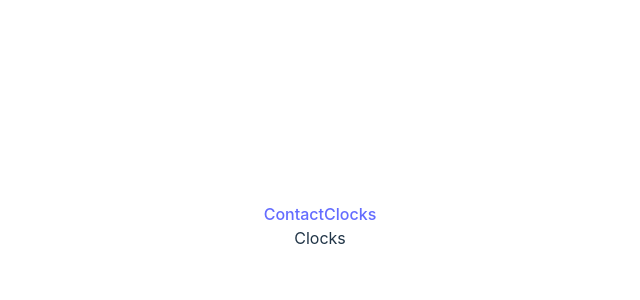
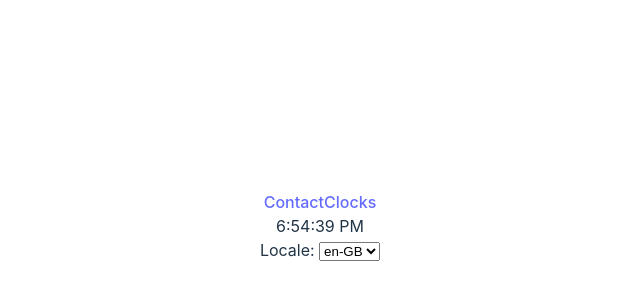
Before and after one commit to madjbb/react-hw-2, a React (Vite) app: page /clocks in a window 1280 px wide. Shown: the part 174-474 px from the top of the page, without its empty margins (320-960 px from the left). Built offline with nearby package versions, Linux system fonts and the light colour scheme.

Commit message:
clocks page

```diff
--- /dev/null
+++ b/src/components/Clock.jsx
@@ -0,0 +1,9 @@
+import React from 'react'
+
+function Clock({ formatter, date }) {
+  return (
+    <div>{formatter.format(date)}</div>
+  )
+}
+
+export default Clock
--- /dev/null
+++ b/src/components/LocaleDropdown.jsx
@@ -0,0 +1,33 @@
+import React from 'react';
+import { useForm } from 'react-hook-form';
+import { nanoid } from 'nanoid';
+
+function LocaleDropdown({ locale, setLocale }) {
+  const { register, handleSubmit, setValue, formState: {errors} } = useForm({ mode: `onChange` });
+  // const submitHandler = (locale) => {
+  //   console.log(locale.localeDropdown);
+  //   setLocale(locale);
+  // };
+  const handleInputChanges = (event) => {
+    const value = event.target.value;
+    console.log(value);
+    setLocale(value);
+    setValue("locale", value);
+  };
+  return (
+  //  <form onChange={handleSubmit(submitHandler)}>
+  <form>
+    <label>
+      Locale:{` `}
+      <select defaultValue="hello" {...register(`localeDropdown`, {onChange: handleInputChanges})}>
+        <option selected value="en-GB">en-GB</option>
+        <option value="en-US">en-US</option>
+        <option value="ko-KR">ko-KR</option>
+        <option value="ar-EG">ar-EG</option>
+      </select>
+    </label>
+   </form>
+  )
+}
+
+export default LocaleDropdown
--- a/src/pages/Clocks.jsx
+++ b/src/pages/Clocks.jsx
@@ -1,7 +1,29 @@
-import React from 'react';
+import React, { useState } from 'react';
+import Clock from '../components/Clock';
+import LocaleDropdown from '../components/LocaleDropdown';
 
 function Clocks() {
-  return <div>Clocks</div>;
+
+  const userLocale = navigator.languages && navigator.languages.length ? navigator.languages[0] : navigator.language;
+
+  const options = {
+    hour: `numeric`,
+    minute: `numeric`,
+    second: `numeric`,
+  };
+
+  const [date, setDate] = useState(new Date());
+  const [locale, setLocale] = useState(userLocale);
+  console.log(`locale`, locale);
+
+  const formatter = Intl.DateTimeFormat(locale, options);
+
+  return (
+    <>
+      <Clock formatter={formatter} date={date} />
+      <LocaleDropdown locale={locale} setLocale={setLocale} />
+    </>
+  );
 }
 
 export default Clocks;
```
Also changed, not shown: src/components/Form.jsx (+3 -4 lines).
